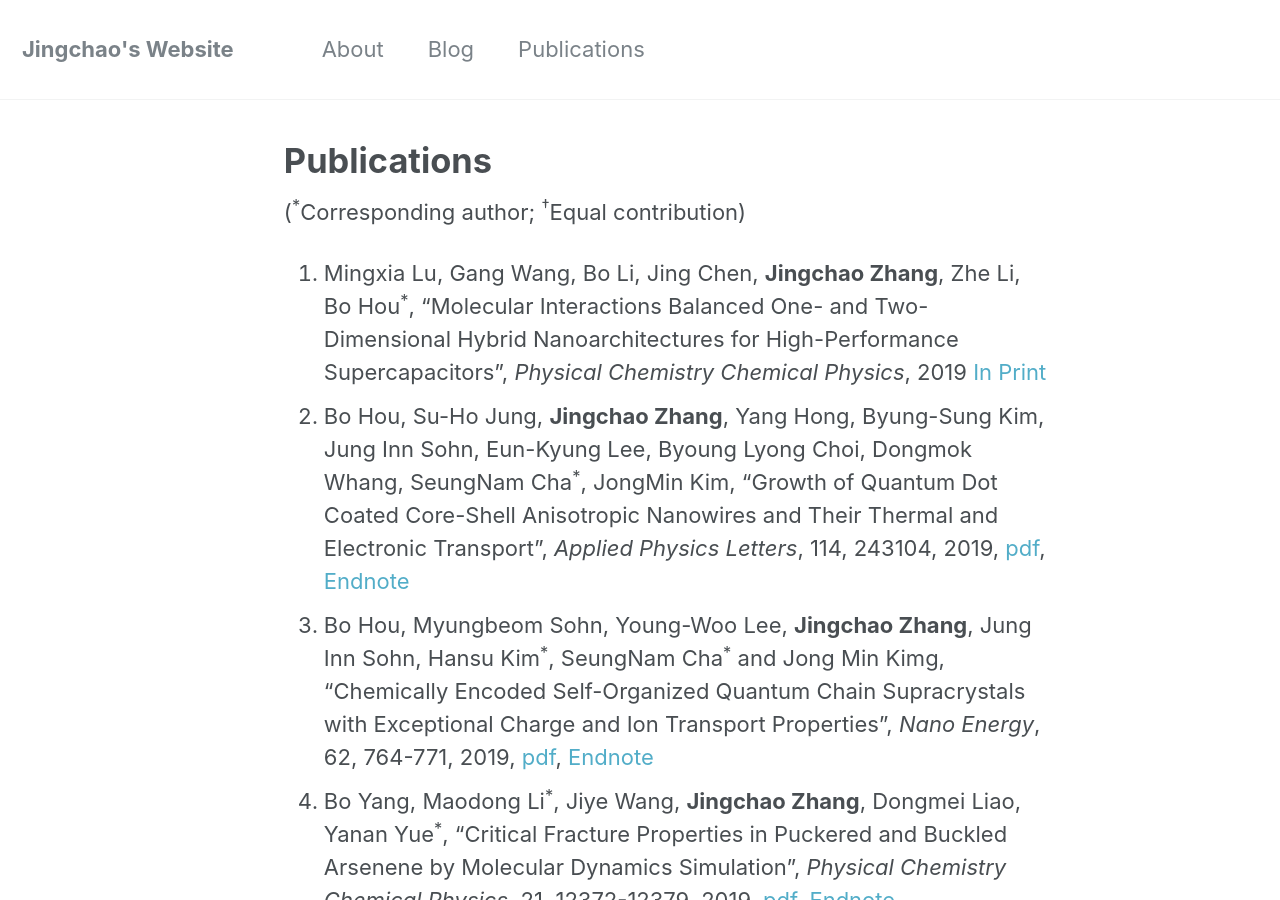
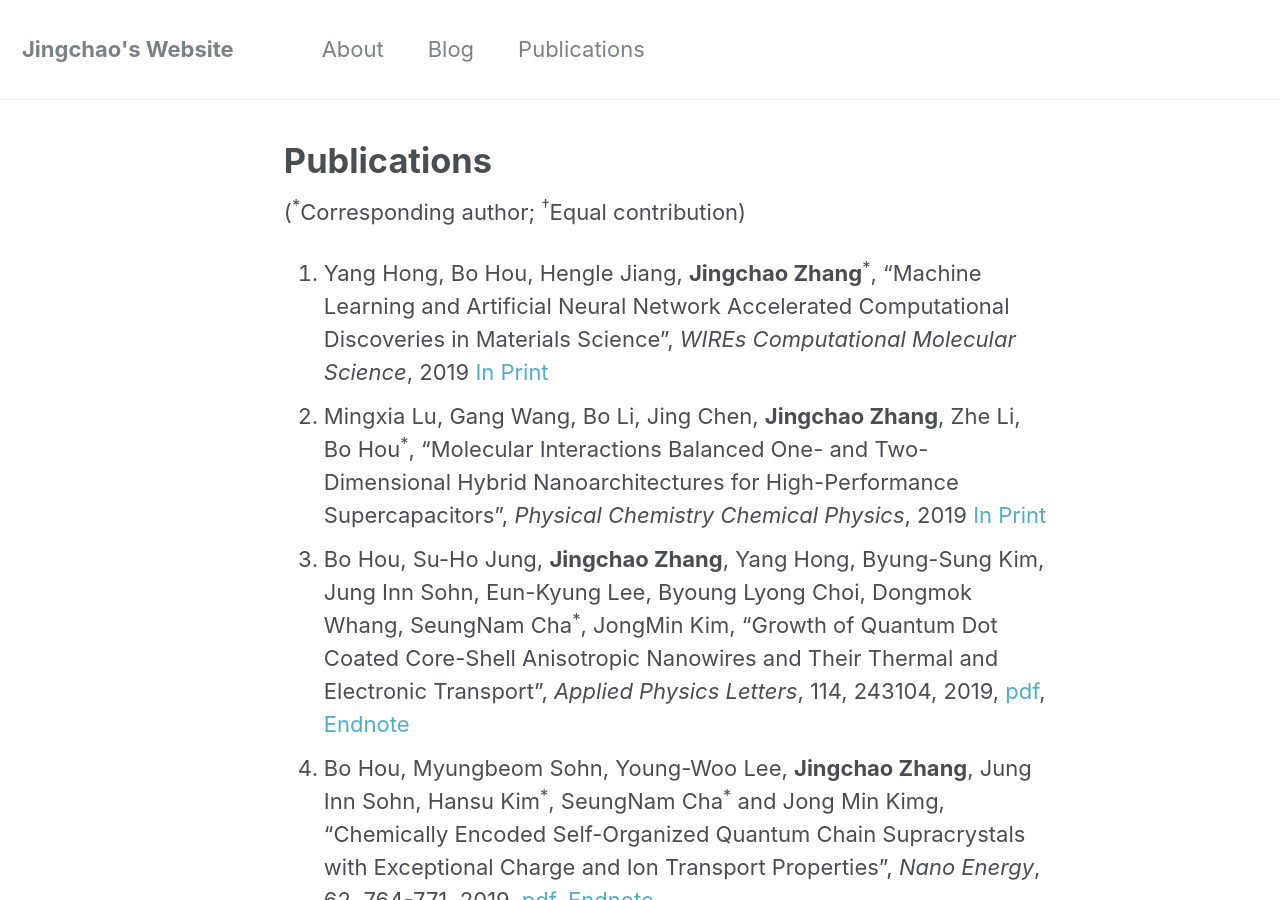
Before and after one commit to JingchaoZhang/JingchaoZhang.github.io, a Jekyll site: the page built from _pages/publications.md, in a window 1280 px wide and 900 px high. Built offline with Jekyll 4.4.1, drawn with Linux system fonts in a browser that asks for light colours.

Commit message:
Update publications.md

```diff
--- a/_pages/publications.md
+++ b/_pages/publications.md
@@ -7,6 +7,7 @@ author_profile: false
 
 (<sup>\*</sup>Corresponding author; <sup>†</sup>Equal contribution)
 
+1. Yang Hong, Bo Hou, Hengle Jiang, **Jingchao Zhang**<sup>\*</sup>, "Machine Learning and Artificial Neural Network Accelerated Computational Discoveries in Materials Science", *WIREs Computational Molecular Science*, 2019 [In Print]()
 1. Mingxia Lu, Gang Wang, Bo Li, Jing Chen, **Jingchao Zhang**, Zhe Li, Bo Hou<sup>\*</sup>, "Molecular Interactions Balanced One- and Two-Dimensional Hybrid Nanoarchitectures for High-Performance Supercapacitors", *Physical Chemistry Chemical Physics*, 2019 [In Print](https://pubs.rsc.org/en/Content/ArticleLanding/2019/CP/C9CP04579A#!divAbstract)
 1. Bo Hou, Su-Ho Jung, **Jingchao Zhang**, Yang Hong, Byung-Sung Kim, Jung Inn Sohn, Eun-Kyung Lee, Byoung Lyong Choi, Dongmok Whang, SeungNam Cha<sup>\*</sup>, JongMin Kim, "Growth of Quantum Dot Coated Core-Shell Anisotropic Nanowires and Their Thermal and Electronic Transport", *Applied Physics Letters*, 114, 243104, 2019, [pdf](https://drive.google.com/file/d/1BVcjegkZwG24wnZyaVh1vdW3oNnPLeZ4/view?usp=sharing), [Endnote](https://drive.google.com/uc?export=download&id=1xVFOhed5WYxH8Hju6Ej1Rp9A156l98l7)
 1. Bo Hou, Myungbeom Sohn, Young-Woo Lee, **Jingchao Zhang**, Jung Inn Sohn, Hansu Kim<sup>\*</sup>, SeungNam Cha<sup>\*</sup> and Jong Min Kimg, "Chemically Encoded Self-Organized Quantum Chain Supracrystals with Exceptional Charge and Ion Transport Properties", *Nano Energy*, 62, 764-771, 2019, [pdf](https://drive.google.com/file/d/1ySpllRX5xI_l2B7n0g52LQXdXKyZ2NOM/view?usp=sharing), [Endnote](https://drive.google.com/uc?export=download&id=1XmqQu_Qq4vGHj25PsvxeRojf0sNocAs9)
```
